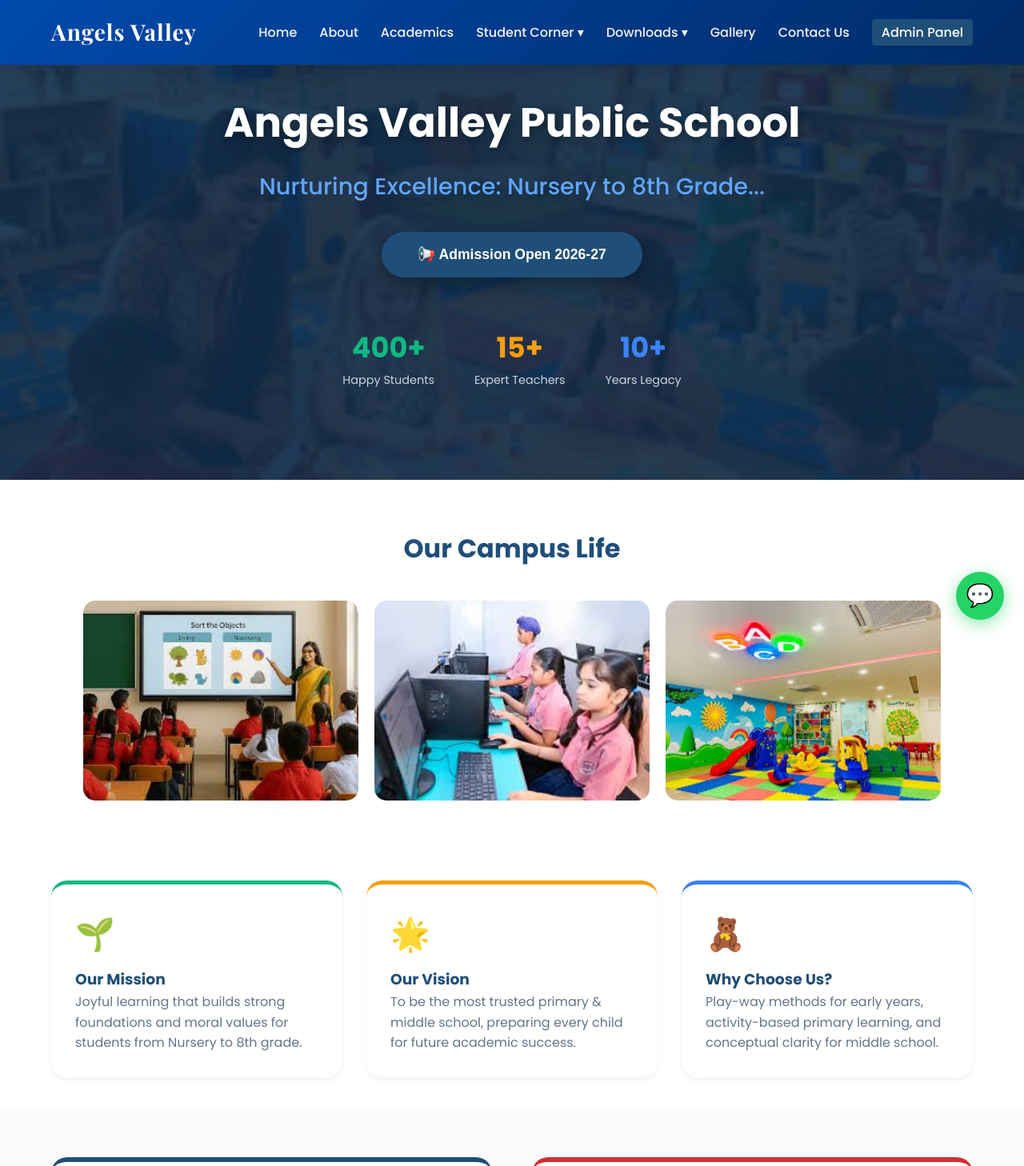
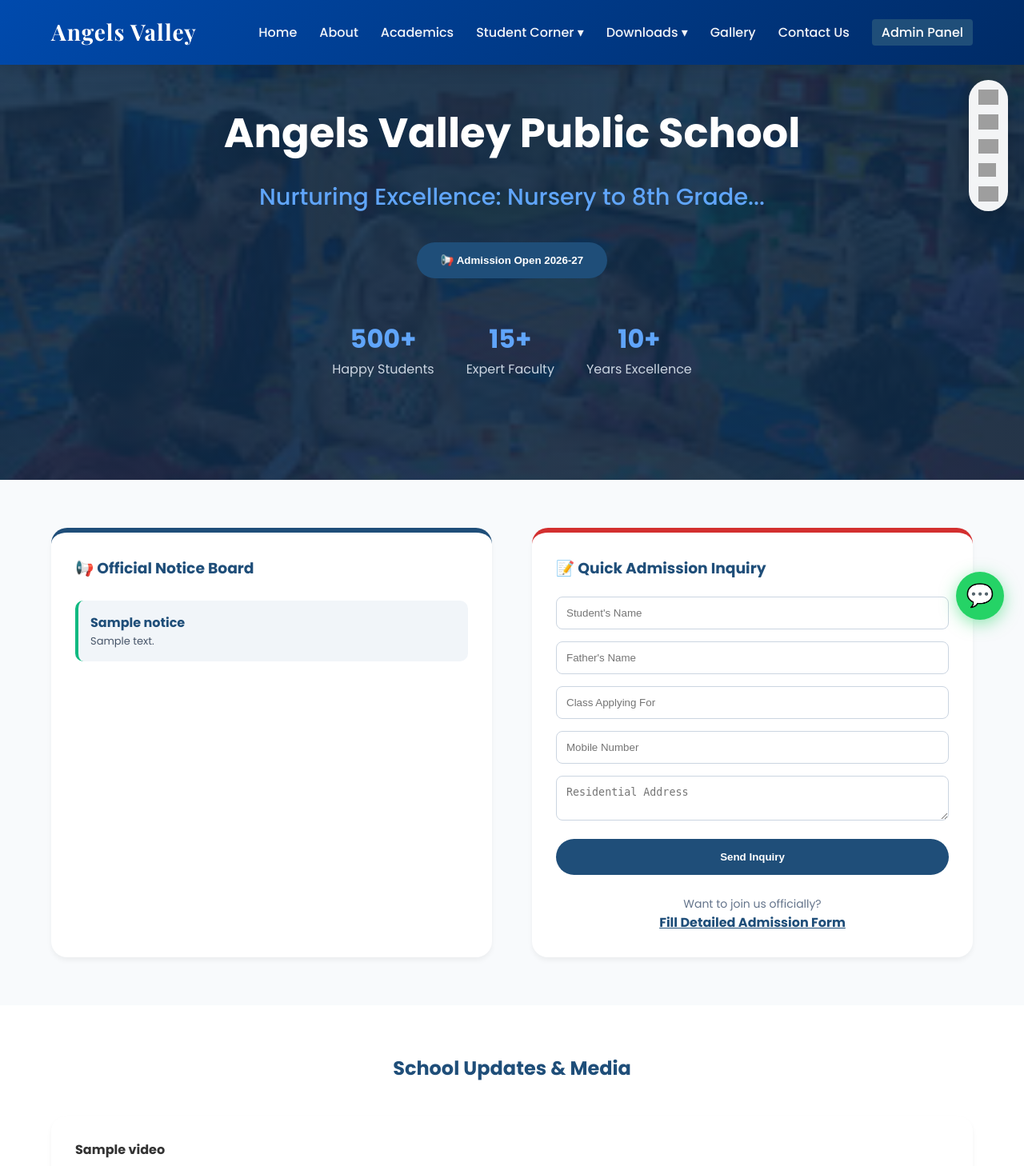
Before and after one commit to avpssuketi-dot/avpswebsite, a Flask app: page / in a window 1280 px wide. Shown: the top 1458 px of the page at 80% size. Run offline with Flask 3, Linux system fonts and the light colour scheme; tables that the repository leaves empty hold one stand-in row (values such as "Sample post"); grey boxes marked "Sample" are stand-in pictures; one stand-in notice (Sample message) is shown; grey boxes are pictures that could not be loaded.

Commit message:
Update: Refactored index layout, added new admin features, and updated gallery

```diff
--- a/app.py
+++ b/app.py
@@ -45,7 +45,7 @@ migrate = Migrate(app, db)
 
 
 # 2. Models yahan import karein (User ko zaroor add karein)
-from models import Result, Admission, Inquiry, Notice, GalleryImage, Fee, FeeDeposit, User
+from models import Result, Admission, Inquiry, Notice, GalleryImage, Fee, FeeDeposit, User, Video
 
 # 3. Tables Create karein
 with app.app_context():
@@ -137,6 +137,8 @@ class FeeDeposit(db.Model):
     date_submitted = db.Column(db.DateTime, default=lambda: datetime.now(timezone.utc))
 
 
+
+
 # ========================= CONTEXT PROCESSOR =========================
 @app.context_processor
 def inject_fees():
@@ -145,8 +147,18 @@ def inject_fees():
 # ========================= MAIN WEBSITE ROUTES =========================
 @app.route("/")
 def home():
+    # 1. Notices fetch karein
     notices = Notice.query.order_by(Notice.date_posted.desc()).limit(5).all()
-    return render_template("index.html", notices=notices)
+
+    # 2. Videos fetch karein
+    videos = Video.query.all()
+
+    # 3. Gallery Images fetch karein (Yeh zaroori hai)
+    images = GalleryImage.query.all()
+
+    # 4. Teeno ko ek saath template mein pass karein
+    return render_template("index.html", notices=notices, videos=videos, images=images)
+
 
 @app.route("/about")
 def about():
@@ -211,7 +223,58 @@ def delete_gallery_image(id):  # <--- Yeh function ka naam 'delete_gallery_image
     flash("Image deleted successfully!", "success")
     return redirect(url_for('admin_gallery'))
 
+# ========================= VIDEO MANAGEMENT ROUTES =========================
 
+@app.route("/admin/media/videos", methods=['GET', 'POST'])
+@login_required
+def manage_videos():
+    if request.method == 'POST':
+        title = request.form.get('title')
+        url = request.form.get('video_url')
+        new_video = Video(title=title, video_url=url)
+        db.session.add(new_video)
+        db.session.commit()
+        flash("Video added successfully!", "success")
+        return redirect(url_for('manage_videos'))
+
+    videos = Video.query.all()
+    return render_template("admin/videos.html", videos=videos)
+
+@app.route("/admin/media/videos/delete/<int:id>", methods=['POST'])
+@login_required
+def delete_video(id):
+    video = Video.query.get_or_404(id)
+    db.session.delete(video)
+    db.session.commit()
+    flash("Video deleted successfully!", "success")
+    return redirect(url_for('manage_videos'))
+
+# ========================= UPDATED NOTICE ROUTE (With Image) =========================
+
+@app.route("/admin/notices", methods=['GET', 'POST'])
+@login_required
+def admin_notices():
+    if request.method == 'POST':
+        title = request.form.get('title')
+        content = request.form.get('content')
+        file = request.files.get('notice_image')
+        filename = None
+
+        if file and file.filename != '':
+            filename = secure_filename(file.filename)
+            save_path = os.path.join('static', 'uploads', 'notices')
+            if not os.path.exists(save_path):
+                os.makedirs(save_path)
+            file.save(os.path.join(save_path, filename))
+
+        new_notice = Notice(title=title, content=content, image_filename=filename)
+        db.session.add(new_notice)
+        db.session.commit()
+        flash("Notice posted successfully!", "success")
+        return redirect(url_for('admin_notices'))
+
+    notices = Notice.query.all()
+    return render_template("admin/notices.html", notices=notices)
 
 
 # --- INQUIRY ROUTE -------------------------------------
@@ -383,20 +446,6 @@ def admin_dashboard():
                            total_notices=total_notices,
                            results=all_results)
 
-@app.route("/admin/notices", methods=['GET', 'POST'])
-@login_required
-def admin_notices():
-    if request.method == 'POST':
-        title = request.form.get('title')
-        content = request.form.get('content')
-        if title and content:
-            new_notice = Notice(title=title, content=content)
-            db.session.add(new_notice)
-            db.session.commit()
-            flash("Notice added successfully!", "success")
-
-    notices = Notice.query.order_by(Notice.date_posted.desc()).all()
-    return render_template("admin/notices.html", notices=notices)
 
 
 
--- a/templates/index.html
+++ b/templates/index.html
@@ -1,107 +1,115 @@
 {% include "partials/header.html" %}
 
-{% with messages = get_flashed_messages(with_categories=true) %}
-  {% if messages %}
-    <div id="flash-container" style="position: fixed; top: 80px; left: 0; right: 0; z-index: 9999; display: flex; justify-content: center; padding: 0 20px;">
-      {% for category, message in messages %}
-        <div style="background: {% if category == 'success' %}#10b981{% else %}#ef4444{% endif %}; color: white; padding: 15px 30px; border-radius: 50px; box-shadow: 0 4px 15px rgba(0,0,0,0.2); font-weight: 600; animation: fadeIn 0.5s;">
-          {{ message }}
-        </div>
-      {% endfor %}
-    </div>
-    <script>
-      setTimeout(() => { document.getElementById('flash-container').style.display = 'none'; }, 5000);
-    </script>
-  {% endif %}
-{% endwith %}
+<div style="position: fixed; top: 100px; right: 20px; z-index: 10000; display: flex; flex-direction: column; gap: 12px; background: rgba(255,255,255,0.95); padding: 12px; border-radius: 50px; box-shadow: 0 4px 15px rgba(0,0,0,0.15);">
+    <a href="https://wa.me/918115430460" target="_blank" title="WhatsApp"><img src="https://upload.wikimedia.org/wikipedia/commons/6/6b/WhatsApp.svg" style="width: 25px; display: block;"></a>
+    <a href="https://www.facebook.com/angelsvalleyfatehpur" target="_blank" title="Facebook"><img src="https://upload.wikimedia.org/wikipedia/commons/0/05/Facebook_Logo_%282019%29.png" style="width: 25px; display: block;"></a>
+    <a href="https://www.youtube.com/@AngelsValleySchool" target="_blank" title="YouTube"><img src="https://upload.wikimedia.org/wikipedia/commons/0/09/YouTube_full-color_icon_%282017%29.svg" style="width: 25px; display: block;"></a>
+    <a href="https://x.com/" target="_blank" title="X"><img src="https://upload.wikimedia.org/wikipedia/commons/c/ce/X_logo_2023.svg" style="width: 22px; display: block;"></a>
+    <a href="https://linkedin.com/" target="_blank" title="LinkedIn"><img src="https://upload.wikimedia.org/wikipedia/commons/8/81/LinkedIn_icon.svg" style="width: 25px; display: block;"></a>
+</div>
 
 <section class="hero-section" style="position: relative; min-height: 600px; background: linear-gradient(rgba(15, 43, 72, 0.9), rgba(15, 43, 72, 0.9)), url('/static/images/school-campus.jpg') no-repeat center center/cover; display: flex; align-items: center; justify-content: center; text-align: center; color: white; padding: 20px;">
     <div style="z-index: 1; max-width: 900px;">
-        <h1 style="font-size: clamp(1.5rem, 4vw, 3.5rem); font-weight: 900; margin-bottom: 15px; text-shadow: 2px 4px 10px rgba(0,0,0,0.3);">Angels Valley Public School</h1>
+        <h1 style="font-size: clamp(1.5rem, 4vw, 3.5rem); font-weight: 900; margin-bottom: 15px;">Angels Valley Public School</h1>
         <p id="typewriter" style="font-size: clamp(1.2rem, 3vw, 1.8rem); color: #60a5fa; font-weight: 500; min-height: 50px;"></p>
 
         <div style="margin-top: 30px;">
-            <button onclick="document.getElementById('inquiry-section').scrollIntoView({behavior: 'smooth'})" class="btn-modern" style="padding: 18px 45px; font-size: 1.1rem; border: none; cursor: pointer; box-shadow: 0 10px 20px rgba(0,0,0,0.3);">📢 Admission Open 2026-27</button>
+            <button onclick="document.getElementById('inquiry-section').scrollIntoView({behavior: 'smooth'})" class="btn-modern">📢 Admission Open 2026-27</button>
         </div>
 
-        <div style="display: flex; justify-content: center; gap: 50px; margin-top: 60px; flex-wrap: wrap;">
-            <div style="text-align: center;"><h3 style="margin: 0; font-size: 2.2rem; color: #10b981;">400+</h3><p style="color: #cbd5e1; margin: 0; font-size: 0.9rem;">Happy Students</p></div>
-            <div style="text-align: center;"><h3 style="margin: 0; font-size: 2.2rem; color: #f59e0b;">15+</h3><p style="color: #cbd5e1; margin: 0; font-size: 0.9rem;">Expert Teachers</p></div>
-            <div style="text-align: center;"><h3 style="margin: 0; font-size: 2.2rem; color: #3b82f6;">10+</h3><p style="color: #cbd5e1; margin: 0; font-size: 0.9rem;">Years Legacy</p></div>
+        <div style="display: flex; justify-content: center; gap: 40px; margin-top: 50px; flex-wrap: wrap;">
+            <div style="text-align: center;">
+                <h3 style="margin: 0; font-size: 2rem; color: #60a5fa;">500+</h3>
+                <p style="margin: 0; font-size: 1rem; color: #cbd5e1;">Happy Students</p>
+            </div>
+            <div style="text-align: center;">
+                <h3 style="margin: 0; font-size: 2rem; color: #60a5fa;">15+</h3>
+                <p style="margin: 0; font-size: 1rem; color: #cbd5e1;">Expert Faculty</p>
+            </div>
+            <div style="text-align: center;">
+                <h3 style="margin: 0; font-size: 2rem; color: #60a5fa;">10+</h3>
+                <p style="margin: 0; font-size: 1rem; color: #cbd5e1;">Years Excellence</p>
+            </div>
         </div>
     </div>
 </section>
 
-<script>
-    const text = "Nurturing Excellence: Nursery to 8th Grade...";
-    let i = 0;
-    function type() {
-        if (i < text.length) {
-            document.getElementById("typewriter").innerHTML += text.charAt(i);
-            i++;
-            setTimeout(type, 80);
-        }
-    }
-    window.onload = type;
-</script>
 
-<section style="padding: 60px 5%; max-width: 1200px; margin: auto;">
-    <h2 style="text-align: center; color: #1f4e79; margin-bottom: 40px; font-size: 2rem;">Our Campus Life</h2>
-    <div style="display: grid; grid-template-columns: repeat(auto-fit, minmax(300px, 1fr)); gap: 20px;">
-        <img src="/static/images/classroom.jpg" style="width: 100%; height: 250px; object-fit: cover; border-radius: 15px; transition: 0.3s;" alt="Classroom">
-        <img src="/static/images/lab.jpg" style="width: 100%; height: 250px; object-fit: cover; border-radius: 15px; transition: 0.3s;" alt="Computer Lab">
-        <img src="/static/images/playground.jpg" style="width: 100%; height: 250px; object-fit: cover; border-radius: 15px; transition: 0.3s;" alt="Playground">
-    </div>
-</section>
 
-<section style="padding: 40px 5%; background: #ffffff;">
-    <div style="display: grid; grid-template-columns: repeat(auto-fit, minmax(300px, 1fr)); gap: 30px; max-width: 1200px; margin: auto;">
-        <div class="modern-card" style="border-top: 5px solid #10b981;"><div style="font-size: 2.5rem; margin-bottom: 10px;">🌱</div><h3 style="color: #1f4e79;">Our Mission</h3><p style="color: #64748b; line-height: 1.6;">Joyful learning that builds strong foundations and moral values for students from Nursery to 8th grade.</p></div>
-        <div class="modern-card" style="border-top: 5px solid #f59e0b;"><div style="font-size: 2.5rem; margin-bottom: 10px;">🌟</div><h3 style="color: #1f4e79;">Our Vision</h3><p style="color: #64748b; line-height: 1.6;">To be the most trusted primary & middle school, preparing every child for future academic success.</p></div>
-        <div class="modern-card" style="border-top: 5px solid #3b82f6;"><div style="font-size: 2.5rem; margin-bottom: 10px;">🧸</div><h3 style="color: #1f4e79;">Why Choose Us?</h3><p style="color: #64748b; line-height: 1.6;">Play-way methods for early years, activity-based primary learning, and conceptual clarity for middle school.</p></div>
-    </div>
-</section>
 
 <section id="inquiry-section" style="padding: 60px 5%; background: #f8fafc;">
     <div style="max-width: 1200px; margin: auto; display: grid; grid-template-columns: repeat(auto-fit, minmax(350px, 1fr)); gap: 50px;">
+
         <div class="modern-card" style="border-top: 6px solid #1f4e79;">
             <h3 style="color: #1f4e79; margin-bottom: 25px;">📢 Official Notice Board</h3>
             <div style="max-height: 400px; overflow-y: auto;">
                 {% for notice in notices %}
                     <div style="background: #f1f5f9; padding: 15px; border-radius: 10px; margin-bottom: 15px; border-left: 4px solid #10b981;">
-                        <h4 style="color: #1f4e79; margin: 0 0 5px 0;">{{ notice.title }}</h4>
+                        <h4 style="color: #1f4e79;">{{ notice.title }}</h4>
                         <p style="font-size: 13px; color: #475569;">{{ notice.content }}</p>
-                        <small style="color: #94a3b8;">📅 {{ notice.date_posted.strftime('%d %b, %Y') }}</small>
                     </div>
                 {% endfor %}
             </div>
         </div>
+
         <div class="modern-card" style="border-top: 6px solid #d32f2f;">
             <h3 style="color: #1f4e79; margin-bottom: 20px;">📝 Quick Admission Inquiry</h3>
             <form action="/submit_inquiry" method="POST">
-                <input type="text" name="student_name" placeholder="Student's Name" class="form-control-quick" required style="margin-bottom: 15px;">
-                <input type="text" name="father_name" placeholder="Father's Name" class="form-control-quick" required style="margin-bottom: 15px;">
-                <select name="admission_class" class="form-control-quick" required style="margin-bottom: 15px;">
-                    <option value="">Select Class</option>
-                    <option value="Nursery">Nursery</option><option value="LKG">LKG</option><option value="UKG">UKG</option>
-                    {% for i in range(1, 9) %}<option value="Class {{i}}">Class {{i}}</option>{% endfor %}
-                </select>
-                <input type="tel" name="mobile" placeholder="Mobile Number" class="form-control-quick" required style="margin-bottom: 20px;">
-                <button type="submit" class="btn-modern" style="width: 100%; border: none; cursor: pointer;">Send Inquiry</button>
+                <input type="text" name="student_name" placeholder="Student's Name" class="form-control-quick" required>
+                <input type="text" name="father_name" placeholder="Father's Name" class="form-control-quick" required>
+                <input type="text" name="class_applying" placeholder="Class Applying For" class="form-control-quick" required>
+                <input type="tel" name="mobile" placeholder="Mobile Number" class="form-control-quick" required>
+                <textarea name="address" placeholder="Residential Address" class="form-control-quick" rows="2"></textarea>
+
+                <button type="submit" class="btn-modern" style="width: 100%; margin-bottom: 15px;">Send Inquiry</button>
             </form>
+
+            <div style="text-align: center; margin-top: 10px;">
+                <p style="font-size: 14px; color: #64748b;">Want to join us officially?</p>
+                <a href="{{ url_for('admission') }}" style="color: #1f4e79; font-weight: bold; text-decoration: underline;">
+                    Fill Detailed Admission Form
+                </a>
+            </div>
         </div>
     </div>
 </section>
 
+<section style="padding: 60px 5%; background: #ffffff;">
+    <h2 style="text-align: center; color: #1f4e79; margin-bottom: 40px;">School Updates & Media</h2>
+
+    <div style="display: grid; grid-template-columns: repeat(auto-fit, minmax(300px, 1fr)); gap: 20px; max-width: 1200px; margin: auto;">
+        {% for video in videos %}
+        <div class="modern-card">
+            <h4 style="margin-bottom:10px;">{{ video.title }}</h4>
+            <iframe width="100%" height="200"
+                src="https://www.youtube.com/embed/{% if 'youtu.be/' in video.video_url %}{{ video.video_url.split('youtu.be/')[-1].split('?')[0] }}{% elif 'v=' in video.video_url %}{{ video.video_url.split('v=')[-1].split('&')[0] }}{% else %}{{ video.video_url.split('/')[-1] }}{% endif %}"
+                frameborder="0" allowfullscreen style="border-radius:10px;">
+            </iframe>
+        </div>
+        {% endfor %}
+    </div>
+
+    <div style="display: grid; grid-template-columns: repeat(auto-fit, minmax(250px, 1fr)); gap: 15px; max-width: 1200px; margin: 40px auto 0;">
+        {% for img in images %}
+        <div style="height: 200px; border-radius: 15px; overflow: hidden; box-shadow: 0 4px 6px rgba(0,0,0,0.1);">
+            <img src="{{ url_for('static', filename='images/gallery/' + img.filename) }}" style="width: 100%; height: 100%; object-fit: cover;">
+        </div>
+        {% endfor %}
+    </div>
+</section>
+
+
 <style>
-    @keyframes fadeIn { from { opacity: 0; transform: translateY(-20px); } to { opacity: 1; transform: translateY(0); } }
-    .form-control-quick { width: 100%; padding: 12px; border: 1px solid #cbd5e1; border-radius: 8px; box-sizing: border-box; }
-    .modern-card { background: white; border-radius: 20px; padding: 30px; transition: 0.3s; box-shadow: 0 4px 6px rgba(0,0,0,0.05); }
-    .modern-card:hover { transform: translateY(-5px); box-shadow: 0 10px 20px rgba(0,0,0,0.1); }
-    .btn-modern { background: #1f4e79; color: white; padding: 15px 30px; border-radius: 50px; font-weight: 600; transition: 0.3s; }
-    .btn-modern:hover { background: #153655; transform: translateY(-3px); }
-    html { scroll-behavior: smooth; }
-    @media (max-width: 768px) { .hero-section { min-height: 450px; } }
+    .modern-card { background: white; border-radius: 20px; padding: 30px; box-shadow: 0 4px 6px rgba(0,0,0,0.05); }
+    .form-control-quick { width: 100%; padding: 12px; margin-bottom: 15px; border: 1px solid #cbd5e1; border-radius: 8px; }
+    .btn-modern { background: #1f4e79; color: white; padding: 15px 30px; border-radius: 50px; font-weight: 600; cursor: pointer; border: none; }
 </style>
 
+<script>
+    const text = "Nurturing Excellence: Nursery to 8th Grade...";
+    let i = 0;
+    function type() { if (i < text.length) { document.getElementById("typewriter").innerHTML += text.charAt(i); i++; setTimeout(type, 80); } }
+    window.onload = type;
+</script>
+
 {% include "partials/footer.html" %}
```
Also changed, not shown: models.py (+12 -0 lines), templates/admin/dashboard.html (+9 -26 lines), templates/admin/notices.html (+8 -11 lines), templates/admin/videos.html (added, +63 -0 lines), static/images/gallery/37cd75cf-aac6-480e-8818-22f41897a5cf.jpg (added), static/images/gallery/DSC_2612-PhotoRoom.jpg (added), static/images/logo.png (renamed from static/images/logo.jpg).
